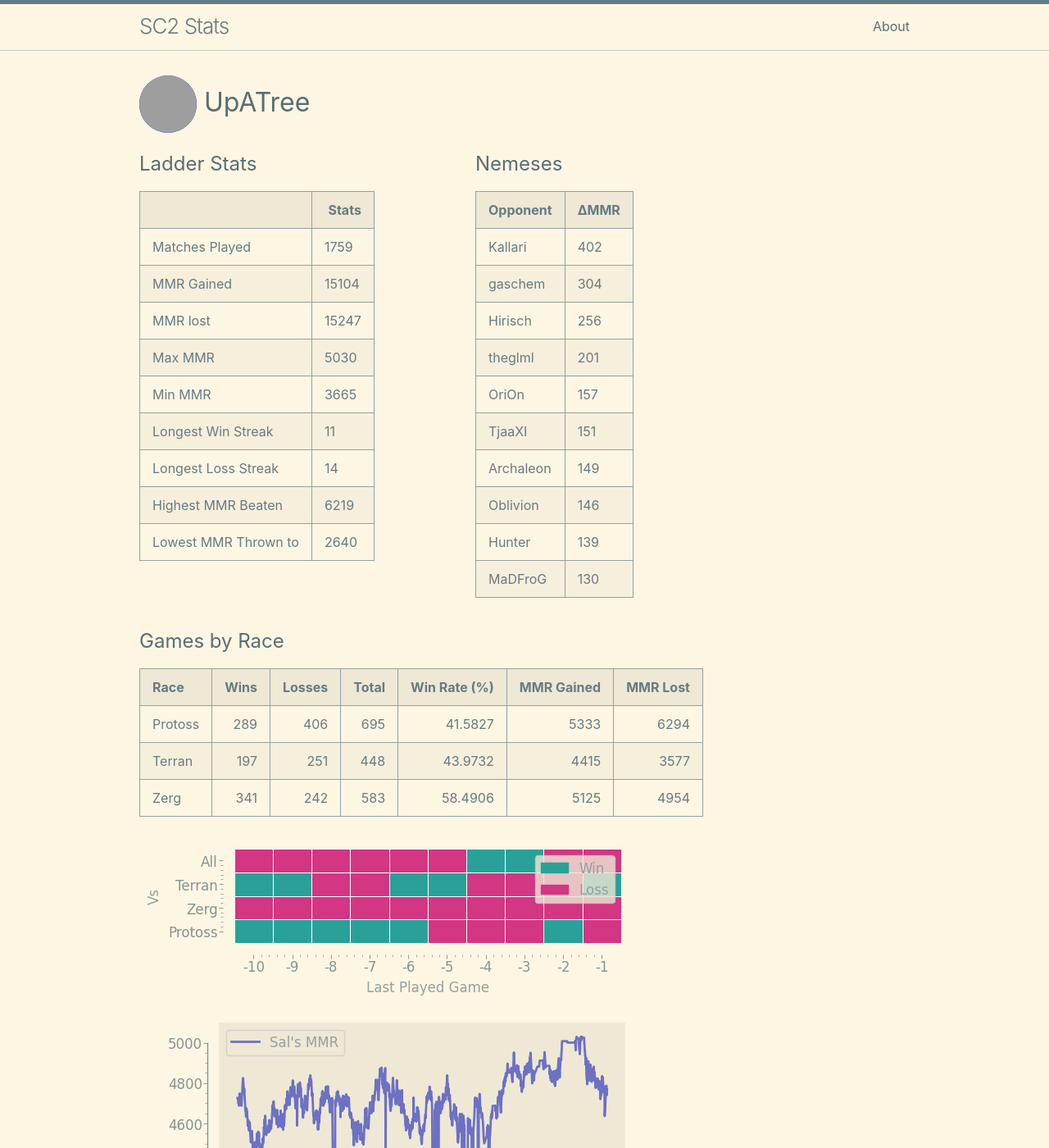
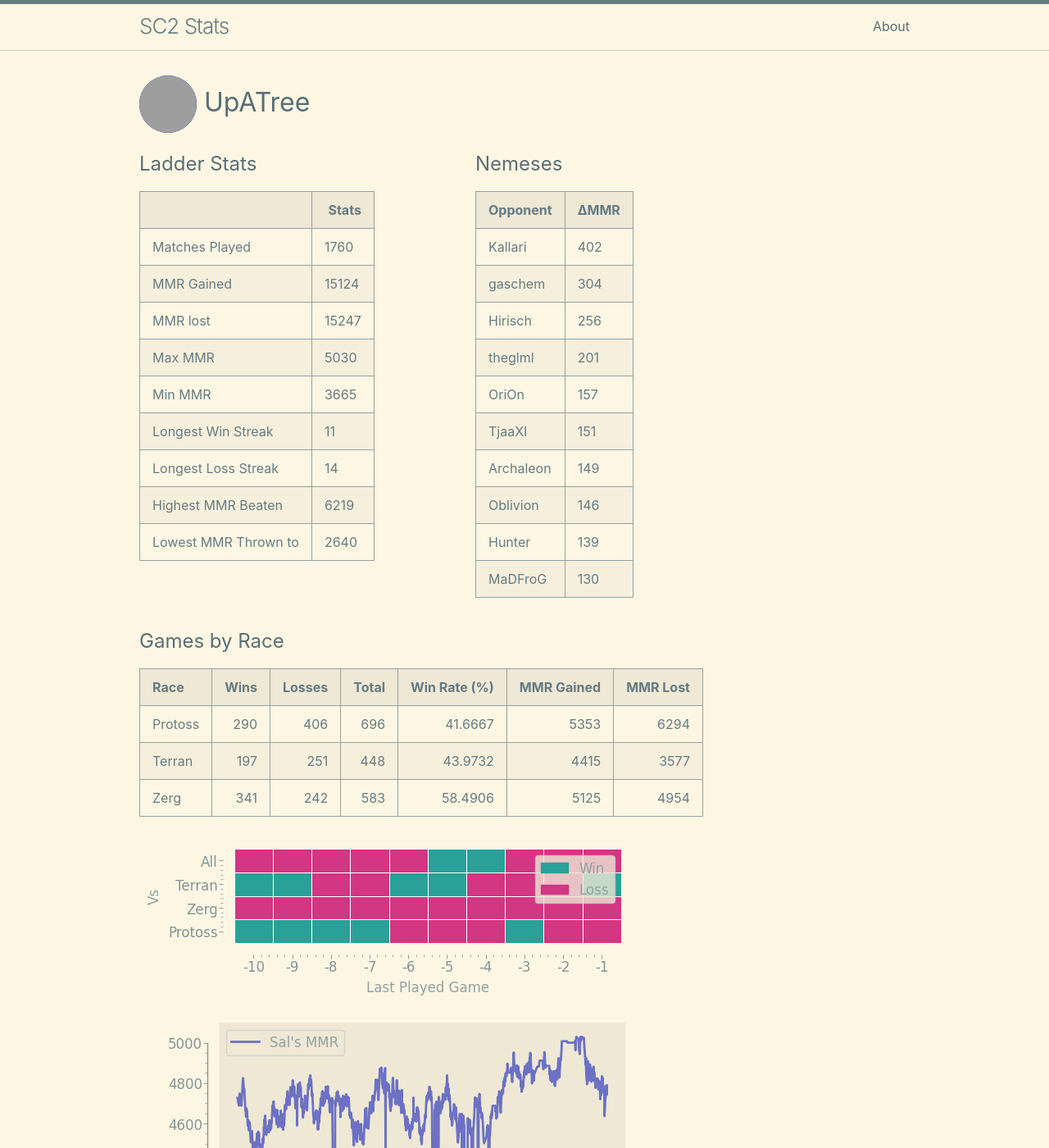
Before and after one commit to kylermurphy/UpATree, a Jekyll site: the page built from docs/index.md, in a window 1280 px wide and 1400 px high. Shown: the whole window at 82% size. Built offline with Jekyll 4.4.1, drawn with Linux system fonts in a browser that asks for light colours; grey boxes are pictures that could not be loaded.

Commit message:
running on push

```diff
--- a/docs/index.md
+++ b/docs/index.md
@@ -18,11 +18,11 @@ layout: home
   <tbody>
     <tr>
       <td>Matches Played</td>
-      <td>1759</td>
+      <td>1760</td>
     </tr>
     <tr>
       <td>MMR Gained</td>
-      <td>15104</td>
+      <td>15124</td>
     </tr>
     <tr>
       <td>MMR lost</td>
@@ -114,7 +114,7 @@ layout: home
 
 | Race    |   Wins |   Losses |   Total |   Win Rate (%) |   MMR Gained |   MMR Lost |
 |:--------|-------:|---------:|--------:|---------------:|-------------:|-----------:|
-| Protoss |    289 |      406 |     695 |        41.5827 |         5333 |       6294 |
+| Protoss |    290 |      406 |     696 |        41.6667 |         5353 |       6294 |
 | Terran  |    197 |      251 |     448 |        43.9732 |         4415 |       3577 |
 | Zerg    |    341 |      242 |     583 |        58.4906 |         5125 |       4954 |
 
--- a/log.txt
+++ b/log.txt
@@ -831,3 +831,4 @@ Writing a log file 2025-04-03 23:48:04.
 Writing a log file 2025-04-04 16:28:19.
 Writing a log file 2025-04-04 16:52:27.
 Writing a log file 2025-04-04 17:20:23.
+Writing a log file 2025-04-04 17:37:13.
```
Also changed, not shown: docs/assets/MMR.png, docs/assets/daily.png, docs/assets/gm_hist.png, docs/assets/r_wrt.png, 1 other file.
